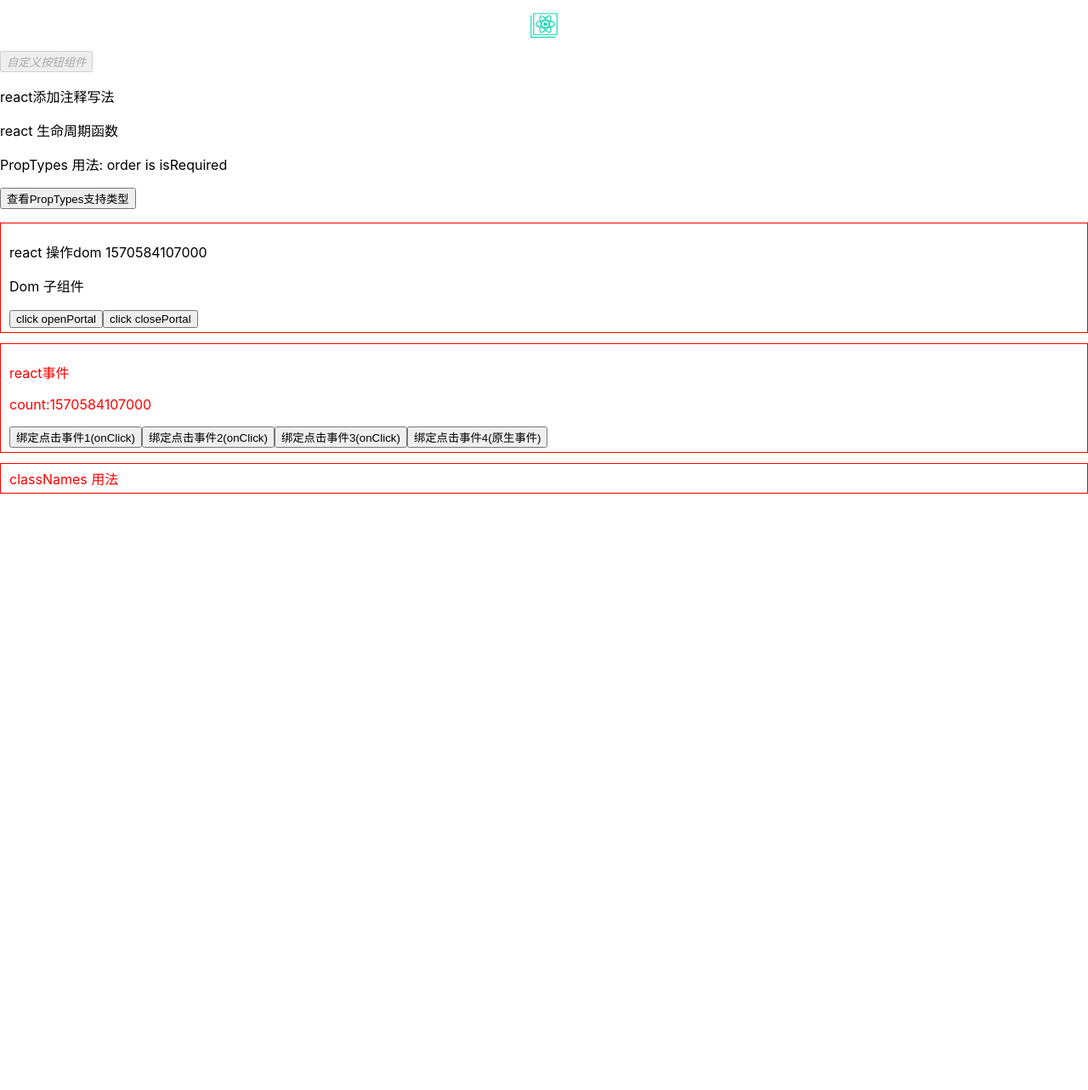
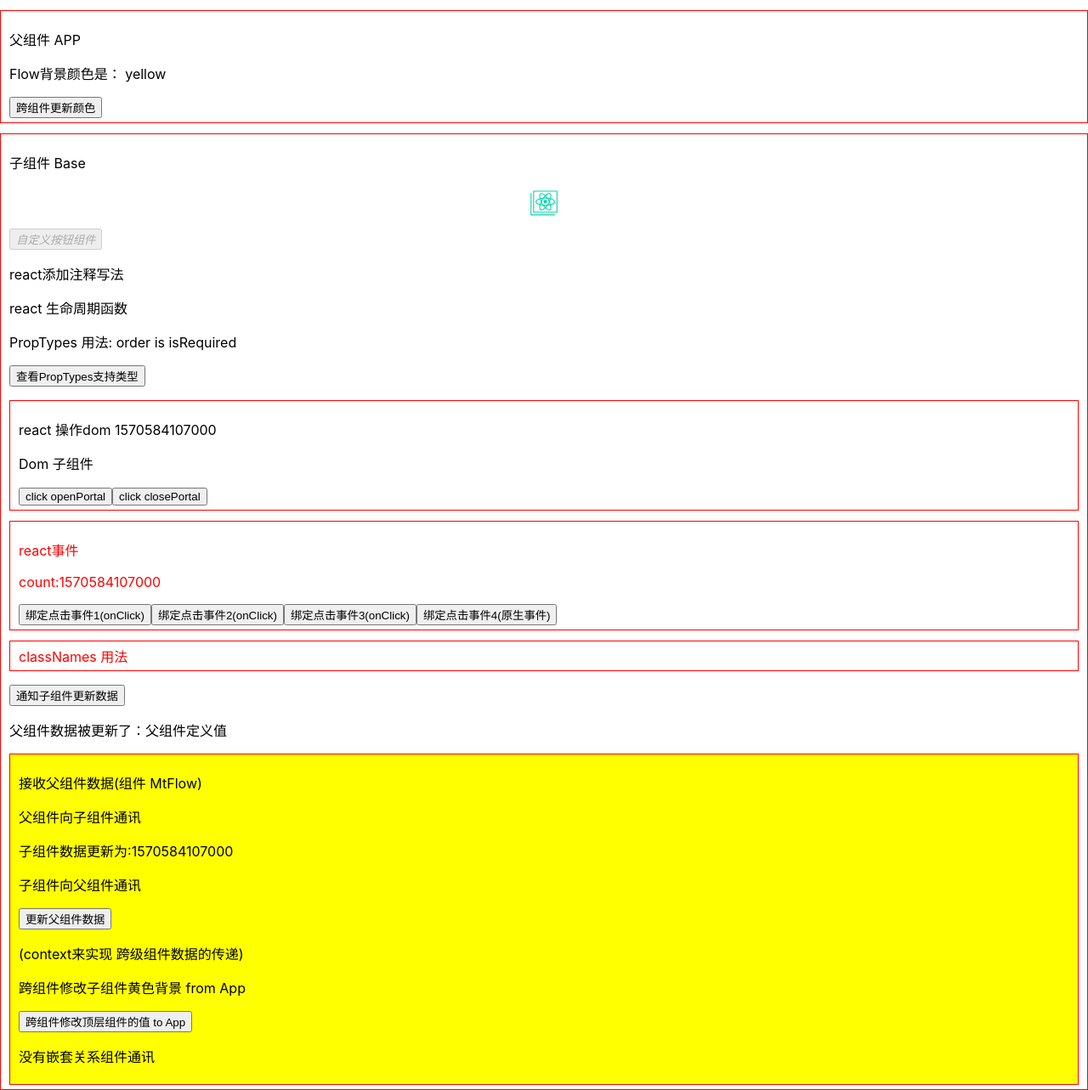
Before and after one commit to zyn-github/react-zyn, a React (Create React App) app: page / in a window 1280 px wide. Shown: the whole page at 85% size. Before the commit the page ends 800 px from the top, so only its background shows below. Built offline with nearby package versions, Linux system fonts and the light colour scheme.

Commit message:
添加组件，四种通讯方式，完善readme

```diff
--- a/src/App.js
+++ b/src/App.js
@@ -1,17 +1,67 @@
 import './App.css';
 import logo from './logo.svg';
 import BaseLanguage from './Base/index.js';
-
+import PropTypes from 'prop-types';
 import React, { Component } from 'react' // 解构写法
 
 class App extends Component {
+
+    constructor(props) {
+        super(props);
+        this.state = {
+            miu: 'yellow',
+            getChildColor: 'yellow'
+        }
+    }
+
+
+    static childContextTypes = {
+        color: PropTypes.string,
+        kk: PropTypes.string,
+        handleItemApp: PropTypes.func
+    };
+    getChildContext() {
+        return {
+            color: this.state.miu,
+            kk: 'ko',
+            handleItemApp: (v) => this.AppTest(v)
+        };
+    }
     render() {
         return (
             <div className="app-home">
-              <img className="app-logo" src={logo} />
-              <BaseLanguage />
+	            <section className="border">
+	            	<p>父组件 APP</p>
+	            	<div>
+	            		<p>Flow背景颜色是： {this.state.getChildColor}</p>
+						<button onClick={()=>this.xx()}>跨组件更新颜色</button>
+	            	</div>
+	            </section>
+	             <div className="border">
+	             	<p>子组件 Base</p>
+	             	<img className="app-logo" src={logo} />
+	              	<BaseLanguage />
+	             </div>
             </div>
         )
     }
+
+    getColor() {
+        var r = Math.floor(Math.random() * 256);
+        var g = Math.floor(Math.random() * 256);
+        var b = Math.floor(Math.random() * 256);
+        var color = '#' + r.toString(16) + g.toString(16) + b.toString(16);
+        return color.toString();
+    }
+
+    xx() {
+        this.setState({ miu: this.getColor() })
+    }
+
+    AppTest(v) {
+    	this.setState({getChildColor: v});
+        console.log('App:', v);
+
+    }
 }
 export default App;
--- a/src/Base/index.js
+++ b/src/Base/index.js
@@ -7,6 +7,8 @@ import MtProps from '../Props/index.js';
 import MtDom from '../Dom/index.js';
 import MtEvent from '../Event/index.js';
 import MtClassName from '../Class/index.js';
+import MtFlow from '../Flow/index.js';
+
 
 
 
@@ -14,13 +16,13 @@ import MtClassName from '../Class/index.js';
 class BaseLanguage extends Component {
     constructor(props) {
         super(props);
-
-        this.state = { inputValue: 'kk', list: ['张飞', '刘备'] } // 单向数据流 监听数据
+        this.state = { inputValue: 'kk', list: ['张飞', '刘备'], setChildValue: +(new Date()), textValue:'父组件定义值' } // 单向数据流 监听数据
     }
 
     render() {
         console.log('render---组件挂载中.......')
         // 有state和props变化就会执行
+        const { setChildValue, textValue } = this.state;
         return (
             <div className="server-bg">
                 <section>
@@ -36,7 +38,7 @@ class BaseLanguage extends Component {
                     <MtProps order={`order is isRequired`}></MtProps>
                 </section>
                  <section>
-                    <MtDom order={`order is isRequired`}></MtDom>
+                    <MtDom></MtDom>
                 </section>
                 <section>
                     <MtEvent></MtEvent>
@@ -45,17 +47,24 @@ class BaseLanguage extends Component {
                 <section>
                     <MtClassName></MtClassName>
                 </section>
-
-
+                <section>
+                    <button onClick={()=> this.changeData()}>通知子组件更新数据</button>
+                    <p>父组件数据被更新了：{textValue}</p>
+                    <MtFlow appData={setChildValue} handleItemChange={(vau)=> this.handleItemChange(vau)}></MtFlow>
+                </section>
             </div>
         )
     }
 
-    addList() {
-        this.setState({ // 修改构造器函数中的 state
-            list: [...this.state.list, this.state.inputValue]
-        })
 
+    handleItemChange(value){
+        // 监子组件的值是否变化
+        this.setState({ textValue: value });
+    }
+
+    changeData() {
+        // 修改数据传递给子组件
+        this.setState({ setChildValue: +(new Date()) });
     }
 
     deleteItem(index) {
@@ -64,16 +73,6 @@ class BaseLanguage extends Component {
         this.setState({ list: list });
     }
 
-    inputChange(e) {
-        console.log(e.target.value);
-        // 重新修改 this.state 里面的值
-        // this.state.inputValue = e.target.value;  该种计算方式不可以 需要通过 setState来进行改变 监听值的变化
-
-        this.setState({
-            inputValue: e.target.value
-        });
-
-    }
 
     componentWillMount() {
         // 页面加载只执行一次
--- /dev/null
+++ b/src/Flow/index.js
@@ -0,0 +1,51 @@
+import React, { Component } from 'react';
+import PropTypes from 'prop-types';
+
+class MtFlow extends Component {
+    constructor(props) {
+        super(props);
+        this.state = {}
+    }
+
+    static contextTypes = {
+        color: PropTypes.string,
+        kk: PropTypes.string,
+        handleItemApp: PropTypes.func
+    };
+
+    static propTypes = { // 静态属性  相当于 Vue Props
+        appData: PropTypes.number
+    };
+
+    static defaultProps = {
+        handleItemChange: () => {},
+    };
+
+    render() {
+        const { appData } = this.props;
+        return (
+            <div className="border" style={{background: this.context.color}}>
+                <p>接收父组件数据(组件 MtFlow)</p>
+                <section>
+                    <p>父组件向子组件通讯</p>
+                    <span>子组件数据更新为:{appData}</span>
+                </section>
+                <section>
+                    <p>子组件向父组件通讯</p>
+                    <button onClick={()=> this.props.handleItemChange('被子组件修改了')}>更新父组件数据</button>
+                </section>
+                <section>
+                    <p>(context来实现 跨级组件数据的传递)</p>
+                    <p>跨组件修改子组件黄色背景 from App</p>
+                     <button onClick={()=> this.context.handleItemApp('To App-->>' + this.context.color)}>跨组件修改顶层组件的值 to App</button>
+                </section>
+                <section>
+                    <p>没有嵌套关系组件通讯</p>
+                </section>
+
+
+            </div>
+        )
+    }
+}
+export default MtFlow;
--- a/src/Note/index.js
+++ b/src/Note/index.js
@@ -1,6 +1,4 @@
 import React, { Component } from 'react';
-
-// button 按钮组件
 
 class MtNote extends Component {
     constructor(props) {
```
Also changed, not shown: 1 other file (tests, documents, lock files or other folders).
